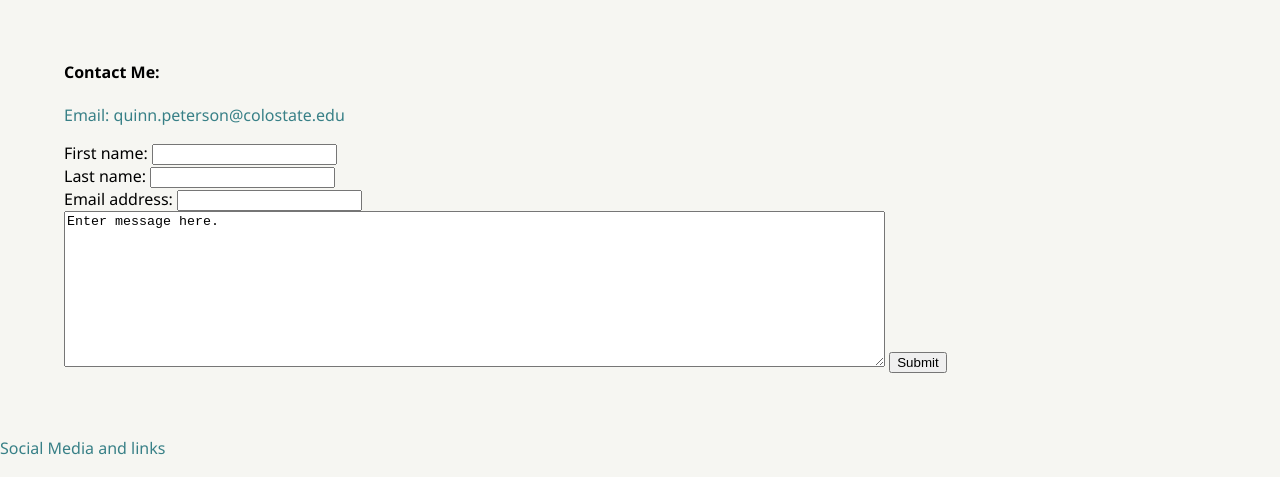
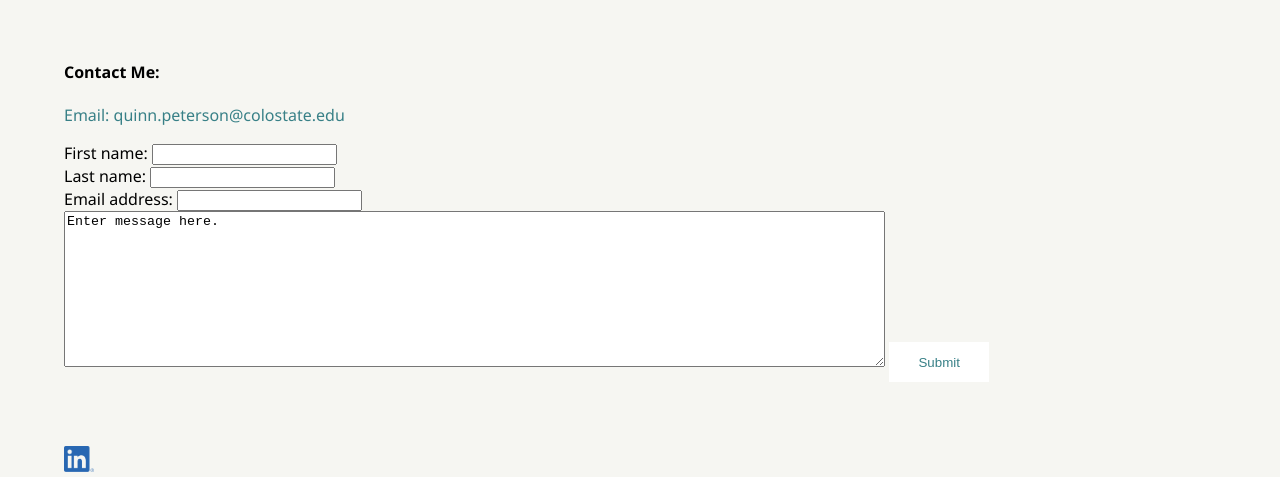
Before and after one commit to Quinn-p/quinn-p.github.io, a plain HTML site: page index.html in a window 1280 px wide. Shown: the part 1298-1775 px from the top of the page. Drawn offline with Linux system fonts and the light colour scheme.

Commit message:
Added linkedIn link

```diff
--- a/css/style.css
+++ b/css/style.css
@@ -5,6 +5,13 @@ body{
     font-family:'Segoe UI', Tahoma, Geneva, Verdana, sans-serif;
 }
 
+input[type=submit] {
+    color:#388087;
+    border: none;
+    width: 100px;
+    height: 40px;
+    background-color: white;
+ }
 
 h1{
     color:#388087;
@@ -72,7 +79,6 @@ header {
     max-width: 100%;
     display: flex;
     justify-content: space-around;
-
 }
 
 .Introduction{
@@ -112,7 +118,11 @@ header {
     text-decoration: underline;
 }
 
-
 .Contact {
     margin: 5%;
 }
+
+footer img{
+    width: 30px;
+    margin-left: 5%;
+}
--- a/index.html
+++ b/index.html
@@ -98,7 +98,8 @@
 
         <div class="FooterBox">
             <footer>
-                <p>Social Media and links</p>
+                <a href="https://www.linkedin.com/in/quinn-pete/"><img id="LinkedInLogo"src="Images/LI-In-Bug.png"></a>
+
             </footer>
         </div>
     </body>
```
Also changed, not shown: Images/LI-In-Bug.png (added).
